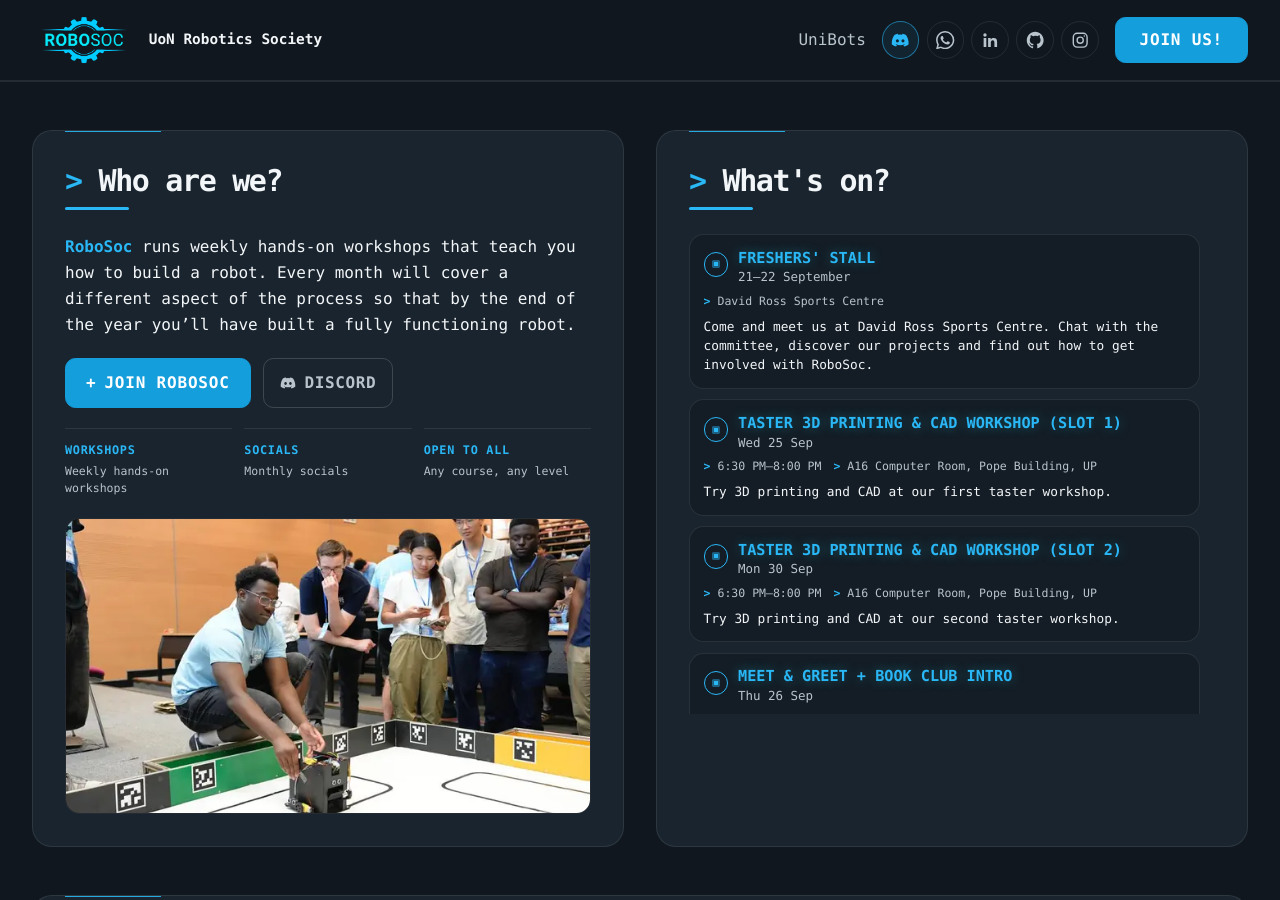
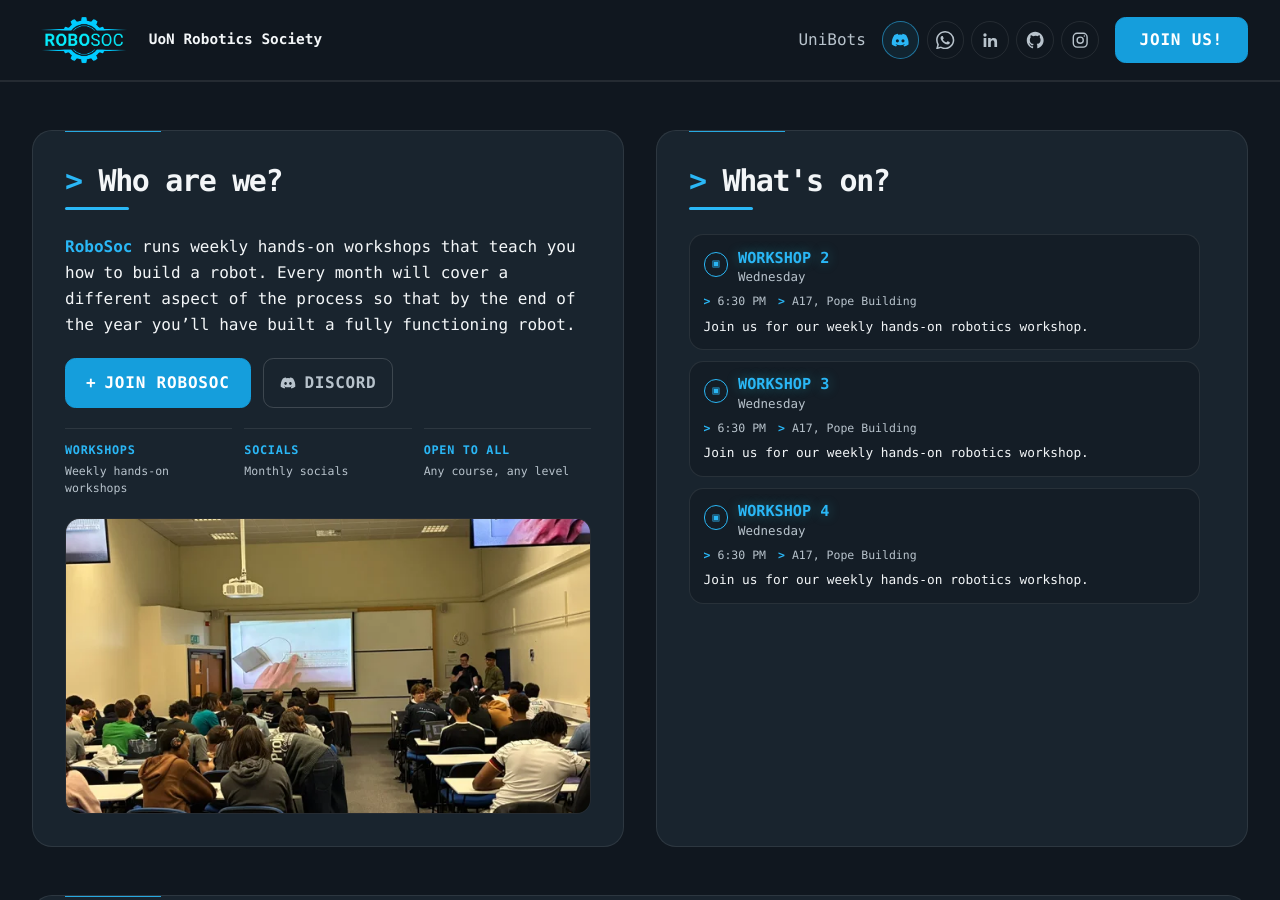
Before and after one commit to Robotics-Society-UoN/robosocwebsite-uon, a plain HTML site: page index.html in a window 1280 px wide. Shown: the top 900 px of the page. Drawn offline with Linux system fonts and the light colour scheme.

Commit message:
Update workshop listings, WhatsApp link and society photo

```diff
--- a/data/events.json
+++ b/data/events.json
@@ -3,14 +3,14 @@
   "version": 1,
   "events": [
     {
-      "id": "freshers-stall",
-      "title": "Freshers' Stall",
-      "summary": "Come and meet us at David Ross Sports Centre. Chat with the committee, discover our projects and find out how to get involved with RoboSoc.",
+      "id": "workshop-2",
+      "title": "Workshop 2",
+      "summary": "Join us for our weekly hands-on robotics workshop.",
       "startDate": null,
       "endDate": null,
-      "dateLabel": "21\u201322 September",
-      "timeLabel": "",
-      "location": "David Ross Sports Centre",
+      "dateLabel": "Wednesday",
+      "timeLabel": "6:30 PM",
+      "location": "A17, Pope Building",
       "registrationUrl": null,
       "ctaLabel": null,
       "image": null,
@@ -19,14 +19,14 @@
       "tags": []
     },
     {
-      "id": "cad-workshop-slot-1",
-      "title": "Taster 3D Printing & CAD Workshop (Slot 1)",
-      "summary": "Try 3D printing and CAD at our first taster workshop.",
+      "id": "workshop-3",
+      "title": "Workshop 3",
+      "summary": "Join us for our weekly hands-on robotics workshop.",
       "startDate": null,
       "endDate": null,
-      "dateLabel": "Wed 25 Sep",
-      "timeLabel": "6:30 PM\u20138:00 PM",
-      "location": "A16 Computer Room, Pope Building, UP",
+      "dateLabel": "Wednesday",
+      "timeLabel": "6:30 PM",
+      "location": "A17, Pope Building",
       "registrationUrl": null,
       "ctaLabel": null,
       "image": null,
@@ -35,62 +35,14 @@
       "tags": []
     },
     {
-      "id": "cad-workshop-slot-2",
-      "title": "Taster 3D Printing & CAD Workshop (Slot 2)",
-      "summary": "Try 3D printing and CAD at our second taster workshop.",
+      "id": "workshop-4",
+      "title": "Workshop 4",
+      "summary": "Join us for our weekly hands-on robotics workshop.",
       "startDate": null,
       "endDate": null,
-      "dateLabel": "Mon 30 Sep",
-      "timeLabel": "6:30 PM\u20138:00 PM",
-      "location": "A16 Computer Room, Pope Building, UP",
-      "registrationUrl": null,
-      "ctaLabel": null,
-      "image": null,
-      "featured": false,
-      "published": true,
-      "tags": []
-    },
-    {
-      "id": "meet-greet-book-club",
-      "title": "Meet & Greet + Book Club Intro",
-      "summary": "Meet the society and discover our book club.",
-      "startDate": null,
-      "endDate": null,
-      "dateLabel": "Thu 26 Sep",
-      "timeLabel": "6:30 PM\u20137:30 PM",
-      "location": "A17, Pope Building, UP",
-      "registrationUrl": null,
-      "ctaLabel": null,
-      "image": null,
-      "featured": false,
-      "published": true,
-      "tags": []
-    },
-    {
-      "id": "movie-night-wall-e",
-      "title": "Movie Night (Wall-E)",
-      "summary": "Join us for a screening of Wall-E.",
-      "startDate": null,
-      "endDate": null,
-      "dateLabel": "Fri 27 Sep",
-      "timeLabel": "7:00 PM\u20139:00 PM",
-      "location": "B03, Monica Partridge, UP",
-      "registrationUrl": null,
-      "ctaLabel": null,
-      "image": null,
-      "featured": false,
-      "published": true,
-      "tags": []
-    },
-    {
-      "id": "goose-fair-eeesoc",
-      "title": "Goose Fair Trip with EEESoc",
-      "summary": "Visit Goose Fair together with EEESoc.",
-      "startDate": null,
-      "endDate": null,
-      "dateLabel": "Thu 1 Oct",
-      "timeLabel": "6:30 PM\u20139:00 PM",
-      "location": "Meet outside Mooch entrance",
+      "dateLabel": "Wednesday",
+      "timeLabel": "6:30 PM",
+      "location": "A17, Pope Building",
       "registrationUrl": null,
       "ctaLabel": null,
       "image": null,
--- a/data/site.json
+++ b/data/site.json
@@ -30,9 +30,9 @@
       "SOCIALS: Monthly socials ",
       "OPEN TO ALL: Any course, any level"
     ],
-    "image": "assets/unibots-action-640.webp",
+    "image": "assets/electronics-workshop-640.webp",
     "imagePosition": "50% 50%",
-    "imageAlt": "RoboSoc members testing a robot together at UniBots"
+    "imageAlt": "Students learning breadboard electronics at a RoboSoc workshop"
   },
   "calendar": {
     "heading": "What's on?"
@@ -92,7 +92,6 @@
         "url": "https://su.nottingham.ac.uk/shop/product/24959-RB-1YEARmembership"
       }
     ],
-
     "copyright": "© 2026 ROBO>SOC • UoN Robotics Society"
   }
 }
--- a/index.html
+++ b/index.html
@@ -1459,7 +1459,7 @@
                 <a href="unibots.html" class="nav-link" data-nav="unibots">UniBots</a>
                 <div class="header-socials" aria-label="RoboSoc social links">
                     <a class="social-icon social-icon--primary" href="https://discord.gg/pT8Kv5G4Uf" target="_blank" rel="noopener" aria-label="Discord (primary community)"><svg viewBox="0 0 24 24" aria-hidden="true"><path d="M19.636 5.066A18 18 0 0 0 15.097 3.67c-.215.383-.409.778-.582 1.182a17 17 0 0 0-5.036 0A12 12 0 0 0 8.897 3.67 18 18 0 0 0 4.355 5.07C1.483 9.32.704 13.464 1.093 17.549a20 20 0 0 0 5.567 2.795c.451-.606.85-1.25 1.192-1.923a12 12 0 0 1-1.877-.896l.46-.346a13 13 0 0 0 11.13 0l.46.346c-.599.354-1.228.655-1.881.898.343.673.742 1.316 1.192 1.921a20 20 0 0 0 5.57-2.793c.457-4.738-.78-8.844-3.27-12.485M8.345 15.037c-1.085 0-1.981-.985-1.981-2.196s.865-2.205 1.978-2.205 2.002.994 1.983 2.205-.874 2.196-1.98 2.196m7.31 0c-1.087 0-1.98-.985-1.98-2.196s.865-2.205 1.98-2.205 1.996.994 1.977 2.205-.872 2.196-1.977 2.196"/></svg></a>
-                    <a class="social-icon" href="https://chat.whatsapp.com/CIVoRgM0yKe0W280iibwoX" target="_blank" rel="noopener" aria-label="WhatsApp"><svg viewBox="0 0 16 16" aria-hidden="true"><path d="M13.601 2.326A7.85 7.85 0 0 0 7.994 0C3.627 0 .068 3.558.064 7.926c0 1.399.366 2.76 1.057 3.965L0 16l4.204-1.102a7.9 7.9 0 0 0 3.79.965h.004c4.368 0 7.926-3.558 7.93-7.93A7.9 7.9 0 0 0 13.6 2.326zM7.994 14.521a6.6 6.6 0 0 1-3.356-.92l-.24-.144-2.494.654.666-2.433-.156-.251a6.56 6.56 0 0 1-1.007-3.505c0-3.626 2.957-6.584 6.591-6.584a6.56 6.56 0 0 1 4.66 1.931 6.56 6.56 0 0 1 1.928 4.66c-.004 3.639-2.961 6.592-6.592 6.592m3.615-4.934c-.197-.099-1.17-.578-1.353-.646-.182-.065-.315-.099-.445.099-.133.197-.513.646-.627.775-.114.133-.232.148-.43.05-.197-.1-.836-.308-1.592-.985-.59-.525-.985-1.175-1.103-1.372-.114-.198-.011-.304.088-.403.087-.088.197-.232.296-.346.1-.114.133-.198.198-.33.065-.134.034-.248-.015-.347-.05-.099-.445-1.076-.612-1.47-.16-.389-.323-.335-.445-.34-.114-.007-.247-.007-.38-.007a.73.73 0 0 0-.529.247c-.182.198-.691.677-.691 1.654s.71 1.916.81 2.049c.098.133 1.394 2.132 3.383 2.992.47.205.84.326 1.129.418.475.152.904.129 1.246.08.38-.058 1.171-.48 1.338-.943.164-.464.164-.86.114-.943-.049-.084-.182-.133-.38-.232"/></svg></a>
+                    <a class="social-icon" href="https://tr.ee/b_qTH4Rl23" target="_blank" rel="noopener" aria-label="WhatsApp"><svg viewBox="0 0 16 16" aria-hidden="true"><path d="M13.601 2.326A7.85 7.85 0 0 0 7.994 0C3.627 0 .068 3.558.064 7.926c0 1.399.366 2.76 1.057 3.965L0 16l4.204-1.102a7.9 7.9 0 0 0 3.79.965h.004c4.368 0 7.926-3.558 7.93-7.93A7.9 7.9 0 0 0 13.6 2.326zM7.994 14.521a6.6 6.6 0 0 1-3.356-.92l-.24-.144-2.494.654.666-2.433-.156-.251a6.56 6.56 0 0 1-1.007-3.505c0-3.626 2.957-6.584 6.591-6.584a6.56 6.56 0 0 1 4.66 1.931 6.56 6.56 0 0 1 1.928 4.66c-.004 3.639-2.961 6.592-6.592 6.592m3.615-4.934c-.197-.099-1.17-.578-1.353-.646-.182-.065-.315-.099-.445.099-.133.197-.513.646-.627.775-.114.133-.232.148-.43.05-.197-.1-.836-.308-1.592-.985-.59-.525-.985-1.175-1.103-1.372-.114-.198-.011-.304.088-.403.087-.088.197-.232.296-.346.1-.114.133-.198.198-.33.065-.134.034-.248-.015-.347-.05-.099-.445-1.076-.612-1.47-.16-.389-.323-.335-.445-.34-.114-.007-.247-.007-.38-.007a.73.73 0 0 0-.529.247c-.182.198-.691.677-.691 1.654s.71 1.916.81 2.049c.098.133 1.394 2.132 3.383 2.992.47.205.84.326 1.129.418.475.152.904.129 1.246.08.38-.058 1.171-.48 1.338-.943.164-.464.164-.86.114-.943-.049-.084-.182-.133-.38-.232"/></svg></a>
                     <a class="social-icon" href="https://www.linkedin.com/company/uon-robotics-society-uk" target="_blank" rel="noopener" aria-label="LinkedIn"><svg viewBox="0 0 24 24" aria-hidden="true"><path d="M9.292 9.292h3.31v1.687h.036c.505-.91 1.995-1.834 3.838-1.834C20.013 9.145 21 11.023 21 14.502V21h-3.512v-5.858c0-1.557-.622-2.923-2.076-2.923-1.766 0-2.608 1.195-2.608 3.157V21H9.292zM3.438 21H6.95V9.292H3.438zM7.39 5.194a2.195 2.195 0 1 1-4.39 0 2.195 2.195 0 0 1 4.39 0"/></svg></a>
                     <a class="social-icon" href="https://github.com/Robotics-Society-UoN" target="_blank" rel="noopener" aria-label="GitHub"><svg viewBox="0 0 24 24" aria-hidden="true"><path d="M12.009 1C5.92 1 1 5.958 1 12.091c0 4.903 3.153 9.053 7.528 10.521.547.11.747-.238.747-.532 0-.257-.018-1.138-.018-2.057-3.063.661-3.7-1.322-3.7-1.322-.492-1.285-1.222-1.616-1.222-1.616-1.002-.679.073-.679.073-.679 1.112.074 1.696 1.139 1.696 1.139.984 1.689 2.57 1.211 3.207.918.091-.717.383-1.212.693-1.488-2.442-.257-5.012-1.212-5.012-5.472 0-1.212.437-2.203 1.13-2.974-.11-.276-.492-1.414.11-2.938 0 0 .929-.294 3.025 1.138A10.5 10.5 0 0 1 12.009 6.36c.93 0 1.877.129 2.752.368 2.096-1.432 3.026-1.138 3.026-1.138.602 1.524.219 2.662.11 2.938.71.77 1.129 1.762 1.129 2.974 0 4.26-2.57 5.197-5.03 5.472.4.349.747 1.01.747 2.057 0 1.487-.018 2.68-.018 3.047 0 .294.2.643.747.533C19.847 21.143 23 16.994 23 12.09 23.018 5.958 18.079 1 12.009 1"/></svg></a>
                     <a class="social-icon" href="https://www.instagram.com/uon_robotics_society/" target="_blank" rel="noopener" aria-label="Instagram"><svg class="social-outline-icon" viewBox="0 0 24 24" aria-hidden="true"><rect x="3" y="3" width="18" height="18" rx="5"/><circle cx="12" cy="12" r="4"/><circle class="icon-fill" cx="17.4" cy="6.6" r="1"/></svg></a>
@@ -1519,7 +1519,7 @@
             </div>
 
             <div class="about-media media-frame aspect-video bg-[#08141A] rounded border border-[#1B3442] flex items-center justify-center overflow-hidden">
-                <img id="about-image" src="assets/unibots-action-640.webp" srcset="assets/unibots-action-640.webp 640w, assets/unibots-action-1200.webp 1200w" sizes="(min-width: 1024px) 560px, calc(100vw - 4rem)" width="1200" height="800" fetchpriority="high" decoding="async" alt="RoboSoc members testing a robot together at UniBots" class="w-full h-full object-cover">
+                <img id="about-image" src="assets/electronics-workshop-640.webp" srcset="assets/electronics-workshop-640.webp 640w, assets/electronics-workshop-1200.webp 1200w" sizes="(min-width: 1024px) 560px, calc(100vw - 4rem)" width="1200" height="900" fetchpriority="high" decoding="async" alt="Students learning breadboard electronics at a RoboSoc workshop" class="w-full h-full object-cover">
             </div>
         </section>
 
@@ -1534,54 +1534,29 @@
 
             <!-- Keep this fallback in sync with data/events.json. -->
             <div id="events-feed" class="events-feed" role="region" aria-label="Upcoming events" tabindex="0">
-                <article id="freshers-stall" class="event-card">
+                <article id="workshop-2" class="event-card">
                     <div class="event-card__header">
                         <i class="fa-regular fa-calendar" aria-hidden="true"></i>
-                        <div><h3 class="event-card__title">Freshers&#x27; Stall</h3><p class="event-card__date">21–22 September</p></div>
+                        <div><h3 class="event-card__title">Workshop 2</h3><p class="event-card__date">Wednesday</p></div>
                     </div>
-                    <div class="event-card__meta"><span>David Ross Sports Centre</span></div>
-                    <p class="event-card__summary">Come and meet us at David Ross Sports Centre. Chat with the committee, discover our projects and find out how to get involved with RoboSoc.</p>
+                    <div class="event-card__meta"><span>6:30 PM</span><span>A17, Pope Building</span></div>
+                    <p class="event-card__summary">Join us for our weekly hands-on robotics workshop.</p>
                 </article>
-                <article id="cad-workshop-slot-1" class="event-card">
+                <article id="workshop-3" class="event-card">
                     <div class="event-card__header">
                         <i class="fa-regular fa-calendar" aria-hidden="true"></i>
-                        <div><h3 class="event-card__title">Taster 3D Printing &amp; CAD Workshop (Slot 1)</h3><p class="event-card__date">Wed 25 Sep</p></div>
+                        <div><h3 class="event-card__title">Workshop 3</h3><p class="event-card__date">Wednesday</p></div>
                     </div>
-                    <div class="event-card__meta"><span>6:30 PM–8:00 PM</span><span>A16 Computer Room, Pope Building, UP</span></div>
-                    <p class="event-card__summary">Try 3D printing and CAD at our first taster workshop.</p>
+                    <div class="event-card__meta"><span>6:30 PM</span><span>A17, Pope Building</span></div>
+                    <p class="event-card__summary">Join us for our weekly hands-on robotics workshop.</p>
                 </article>
-                <article id="cad-workshop-slot-2" class="event-card">
+                <article id="workshop-4" class="event-card">
                     <div class="event-card__header">
                         <i class="fa-regular fa-calendar" aria-hidden="true"></i>
-                        <div><h3 class="event-card__title">Taster 3D Printing &amp; CAD Workshop (Slot 2)</h3><p class="event-card__date">Mon 30 Sep</p></div>
+                        <div><h3 class="event-card__title">Workshop 4</h3><p class="event-card__date">Wednesday</p></div>
                     </div>
-                    <div class="event-card__meta"><span>6:30 PM–8:00 PM</span><span>A16 Computer Room, Pope Building, UP</span></div>
-                    <p class="event-card__summary">Try 3D printing and CAD at our second taster workshop.</p>
-                </article>
-
-                <article id="meet-greet-book-club" class="event-card">
-                    <div class="event-card__header">
-                        <i class="fa-regular fa-calendar" aria-hidden="true"></i>
-                        <div><h3 class="event-card__title">Meet &amp; Greet + Book Club Intro</h3><p class="event-card__date">Thu 26 Sep</p></div>
-                    </div>
-                    <div class="event-card__meta"><span>6:30 PM–7:30 PM</span><span>A17, Pope Building, UP</span></div>
-                    <p class="event-card__summary">Meet the society and discover our book club.</p>
-                </article>
-                <article id="movie-night-wall-e" class="event-card">
-                    <div class="event-card__header">
-                        <i class="fa-regular fa-calendar" aria-hidden="true"></i>
-                        <div><h3 class="event-card__title">Movie Night (Wall-E)</h3><p class="event-card__date">Fri 27 Sep</p></div>
-                    </div>
-                    <div class="event-card__meta"><span>7:00 PM–9:00 PM</span><span>B03, Monica Partridge, UP</span></div>
-                    <p class="event-card__summary">Join us for a screening of Wall-E.</p>
-                </article>
-                <article id="goose-fair-eeesoc" class="event-card">
-                    <div class="event-card__header">
-                        <i class="fa-regular fa-calendar" aria-hidden="true"></i>
-                        <div><h3 class="event-card__title">Goose Fair Trip with EEESoc</h3><p class="event-card__date">Thu 1 Oct</p></div>
-                    </div>
-                    <div class="event-card__meta"><span>6:30 PM–9:00 PM</span><span>Meet outside Mooch entrance</span></div>
-                    <p class="event-card__summary">Visit Goose Fair together with EEESoc.</p>
+                    <div class="event-card__meta"><span>6:30 PM</span><span>A17, Pope Building</span></div>
+                    <p class="event-card__summary">Join us for our weekly hands-on robotics workshop.</p>
                 </article>
             </div>
 
```
Also changed, not shown: sponsor.html (+1 -1 lines), unibots.html (+1 -1 lines), assets/electronics-workshop-1200.webp (added), assets/electronics-workshop-640.webp (added).
